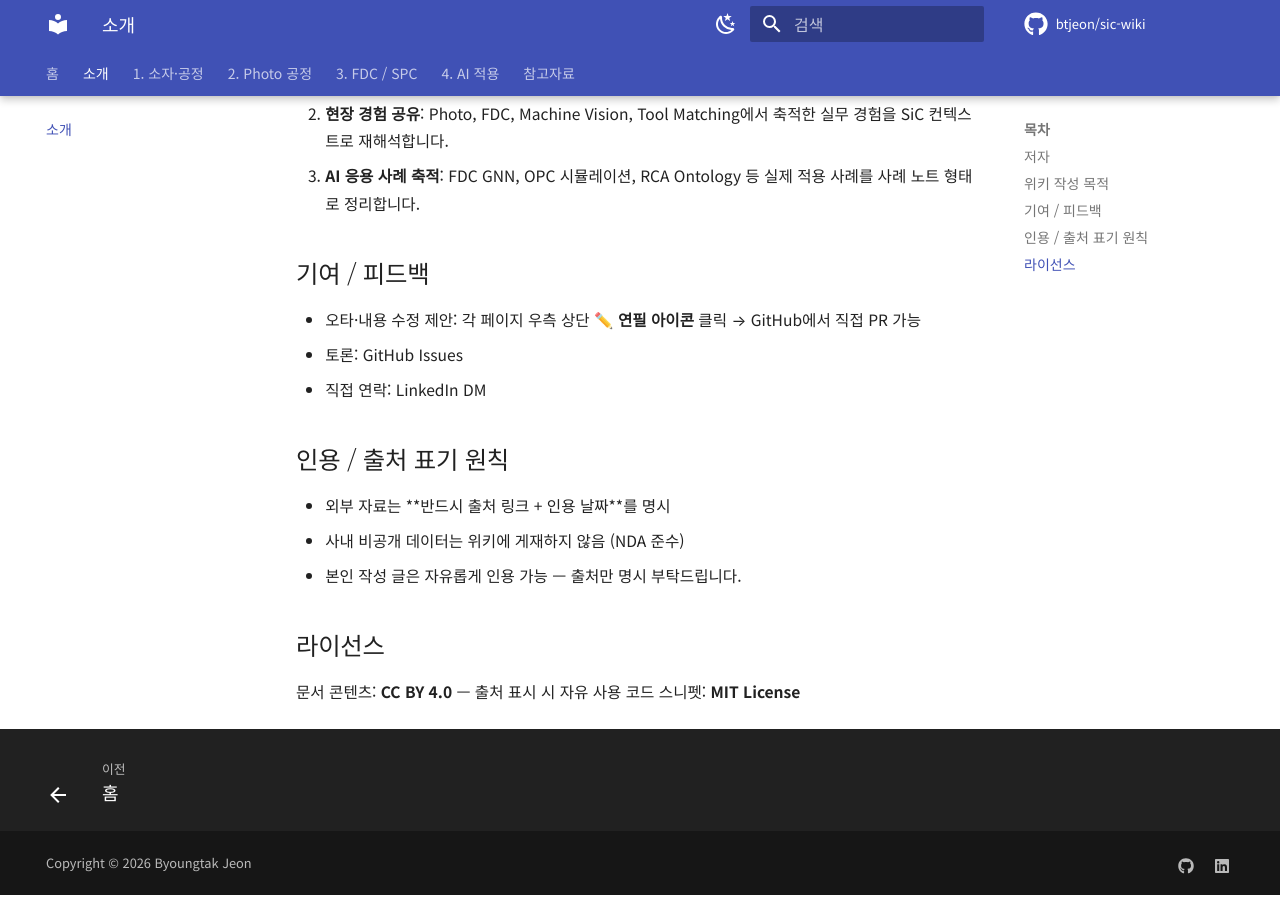
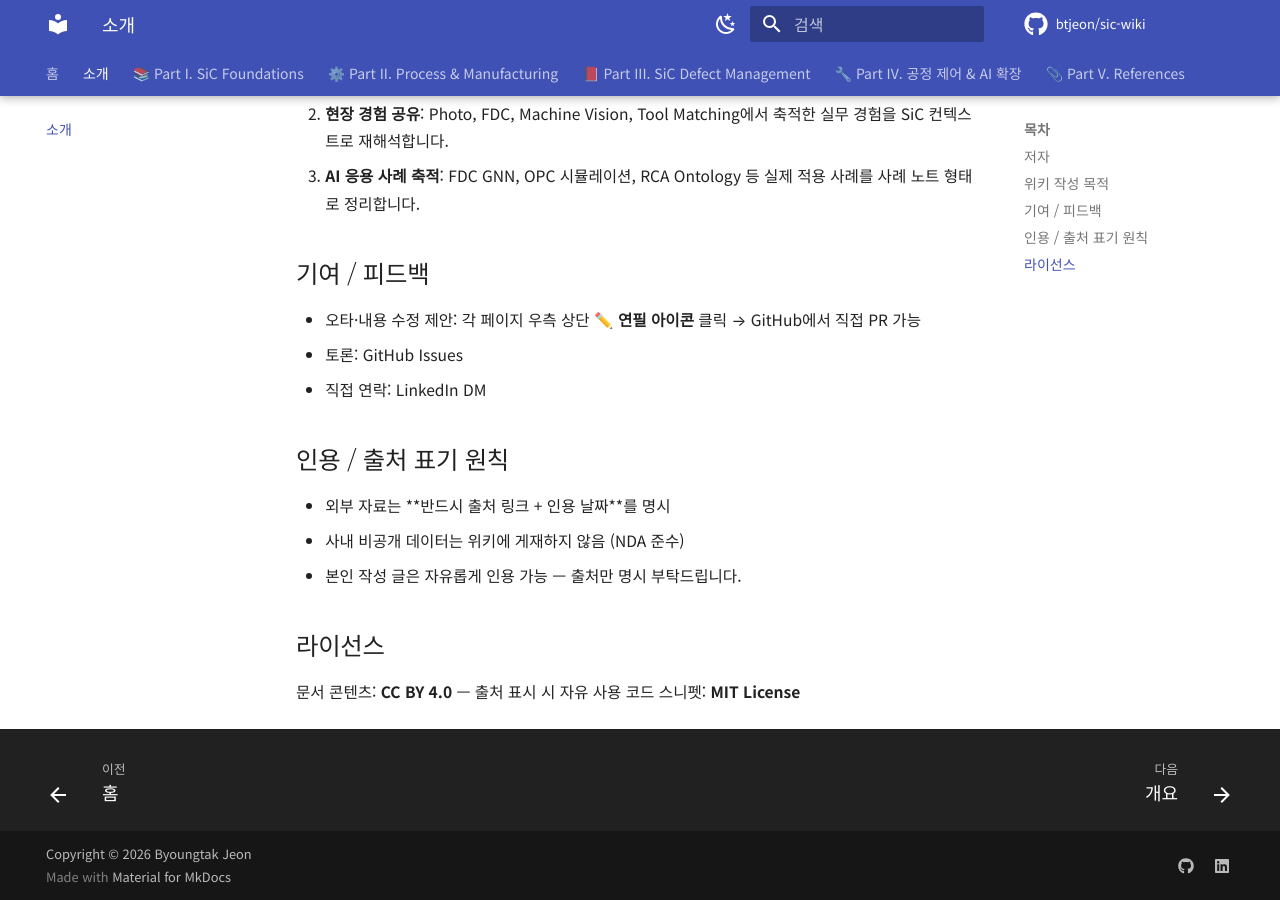
Before and after one commit to btjeon/sic-wiki, an MkDocs documentation site: the page built from docs/about.md, in a window 1280 px wide and 900 px high, scrolled down 642 px. Built offline with MkDocs 1.6.1 and Material for MkDocs 9.7.7, drawn with Linux system fonts in a browser that asks for light colours; comment, search, counter and statistics services are not loaded; some of the changed lines change nothing that is shown.

Commit message:
feat(nav): restructure mkdocs nav to Part I-V (39 entries)

```diff
--- a/mkdocs.yml
+++ b/mkdocs.yml
@@ -147,26 +147,60 @@ plugins:
 nav:
   - 홈: index.md
   - 소개: about.md
-  - 1. 소자·공정:
-      - 개요: 01-devices-process/index.md
-      - SiC MOSFET 구조: 01-devices-process/sic-mosfet-structure.md
-      - Epitaxy 공정: 01-devices-process/epitaxy.md
-      - 결함 유형 (BPD/TED/TSD): 01-devices-process/defects.md
-  - 2. Photo 공정:
-      - 개요: 02-photolithography/index.md
-      - FEOL/BEOL 포토리소그래피: 02-photolithography/feol-beol.md
-      - OPC 마스크 설계: 02-photolithography/opc-mask.md
-      - ASML/Nikon Tool Matching: 02-photolithography/tool-matching.md
-  - 3. FDC / SPC:
-      - 개요: 03-fdc-spc/index.md
-      - Weco Rule 설계: 03-fdc-spc/weco-rules.md
-      - AI 이상 감지 적용 사례: 03-fdc-spc/ai-anomaly-detection.md
-  - 4. AI 적용:
-      - 개요: 04-ai-applications/index.md
-      - 머신비전 적용 사례: 04-ai-applications/machine-vision.md
-      - 불량 분류 모델: 04-ai-applications/defect-classification.md
-  - 참고자료:
-      - 용어집 (Glossary): references/glossary.md
+
+  - 📚 Part I. SiC Foundations:
+      - 개요: 01-foundations/index.md
+      - Ch.1 SiC 재료·결정 기초: 01-foundations/ch01-material.md
+      - Ch.2 SiC 웨이퍼 & 에피택셜 성장: 01-foundations/ch02-wafer-epi.md
+      - Ch.3 SiC 디바이스 구조: 01-foundations/ch03-device.md
+
+  - ⚙️ Part II. Process & Manufacturing:
+      - 개요: 02-process/index.md
+      - Ch.4 SiC 공정 흐름 (FEOL→BEOL): 02-process/ch04-process-flow.md
+      - Ch.5 onsemi SiC 사업·제품·BK Factory: 02-process/ch05-onsemi-bk.md
+      - Ch.6 수직계열 통합 공급망 & EV 전략: 02-process/ch06-vertical-integration.md
+
+  - 📕 Part III. SiC Defect Management:
+      - 개요: 03-defect/index.md
+      - A. 결함의 이해:
+          - A-1 결함 분류 체계: 03-defect/a01-classification.md
+          - A-2 SiC 표면 결함: 03-defect/a02-surface.md
+          - A-3 Trench·Sub-CD 마이크로 결함: 03-defect/a03-trench-subcd.md
+          - A-4 Killer/Slow-Killer RCA: 03-defect/a04-killer-rca.md
+      - B. 검사 장비·AI·운영:
+          - B-5 AOI 검사 장비 운영: 03-defect/b05-aoi.md
+          - B-6 ADC (Auto Defect Classification): 03-defect/b06-adc.md
+          - B-7 Klarity 운영: 03-defect/b07-klarity.md
+      - C. 관리 체계·품질:
+          - C-8 SPC 기반 결함 밀도 관리: 03-defect/c08-spc.md
+          - C-9 VOG (Visual Outgoing Inspection): 03-defect/c09-vog.md
+          - C-10 신규 공정 도입시 결함 관리: 03-defect/c10-new-process.md
+      - D. 신뢰성 백서 (TND6396):
+          - D-11 신뢰성 방법론 & Qualification: 03-defect/d11-reliability.md
+          - D-12 SiC/SiO₂ 계면 & Gate Oxide: 03-defect/d12-gate-oxide.md
+          - D-13 BTI & Dynamic Stressing: 03-defect/d13-bti.md
+          - D-14 Body Diode & BPD Management: 03-defect/d14-body-diode.md
+
+  - 🔧 Part IV. 공정 제어 & AI 확장:
+      - 개요: 04-control-ai/index.md
+      - Photo 공정:
+          - FEOL/BEOL 포토리소그래피: 04-control-ai/photo-feol-beol.md
+          - OPC 마스크 설계: 04-control-ai/photo-opc.md
+          - ASML/Nikon Tool Matching: 04-control-ai/photo-tool-matching.md
+      - FDC / SPC:
+          - Weco Rule 설계: 04-control-ai/fdc-weco-rules.md
+          - FDC AI 이상 감지 사례: 04-control-ai/fdc-ai-anomaly.md
+          - GNN 기반 FDC: 04-control-ai/fdc-gnn.md
+      - Machine Vision & AI:
+          - 머신비전 적용 (WCMP): 04-control-ai/ai-machine-vision.md
+          - 불량 분류 모델: 04-control-ai/ai-defect-classification.md
+          - RCA Ontology (PCB→SiC): 04-control-ai/ai-rca-ontology.md
+
+  - 📎 Part V. References:
+      - 자료 색인: 05-references/index.md
+      - 📄 TND6396 — Robust Reliability: 05-references/tnd6396.md
+      - 📄 BRD8094 — Vertical Integration: 05-references/brd8094.md
+      - 용어집 (Glossary): 05-references/glossary.md
 
 # -----------------------------------------------------------
 # 푸터 / 소셜
@@ -179,4 +213,3 @@ extra:
     - icon: fontawesome/brands/linkedin
       link: https://www.linkedin.com/in/%EB%B3%91%ED%83%81-%EC%A0%84-8871b8153/
       name: LinkedIn
-  generator: false
```
